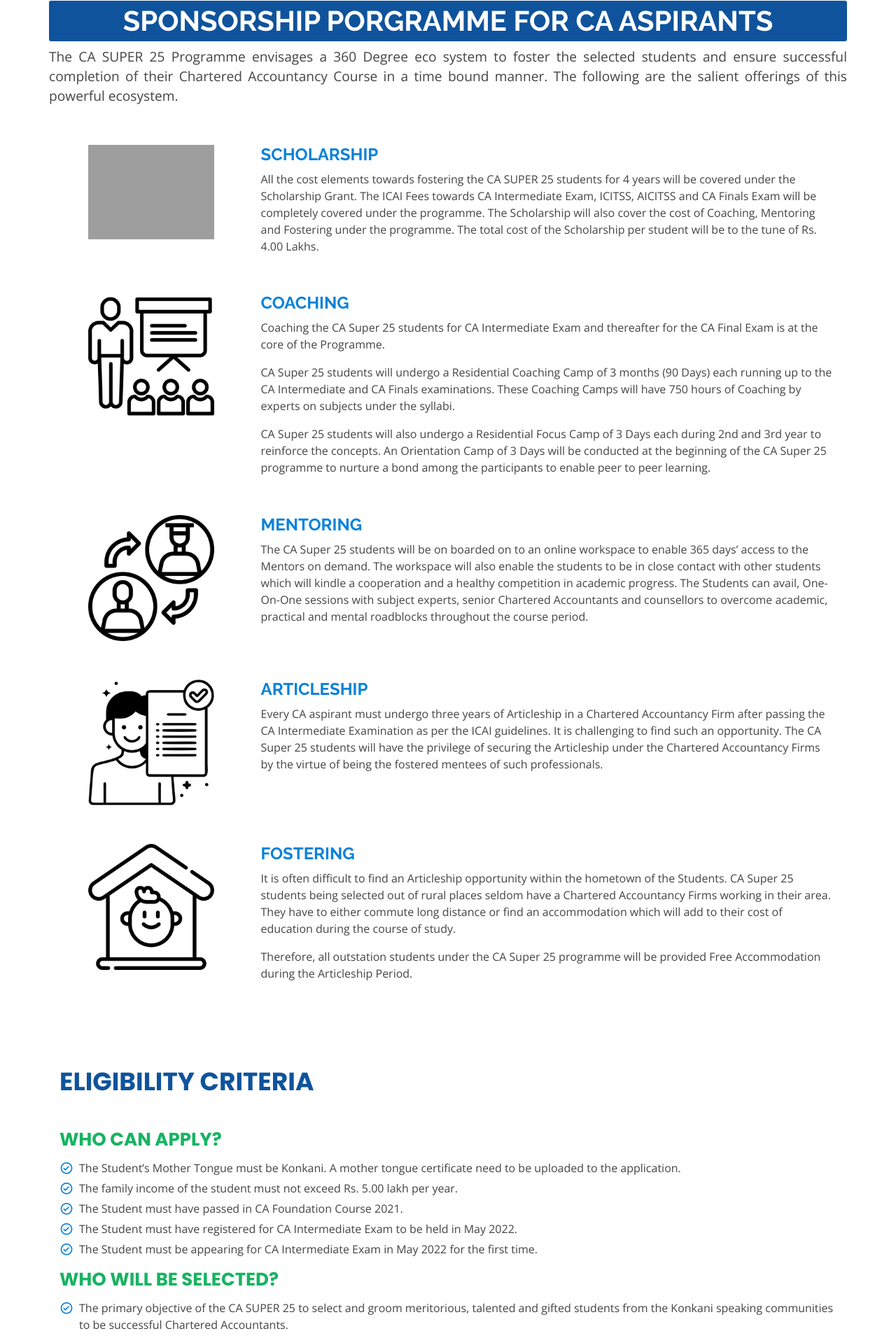
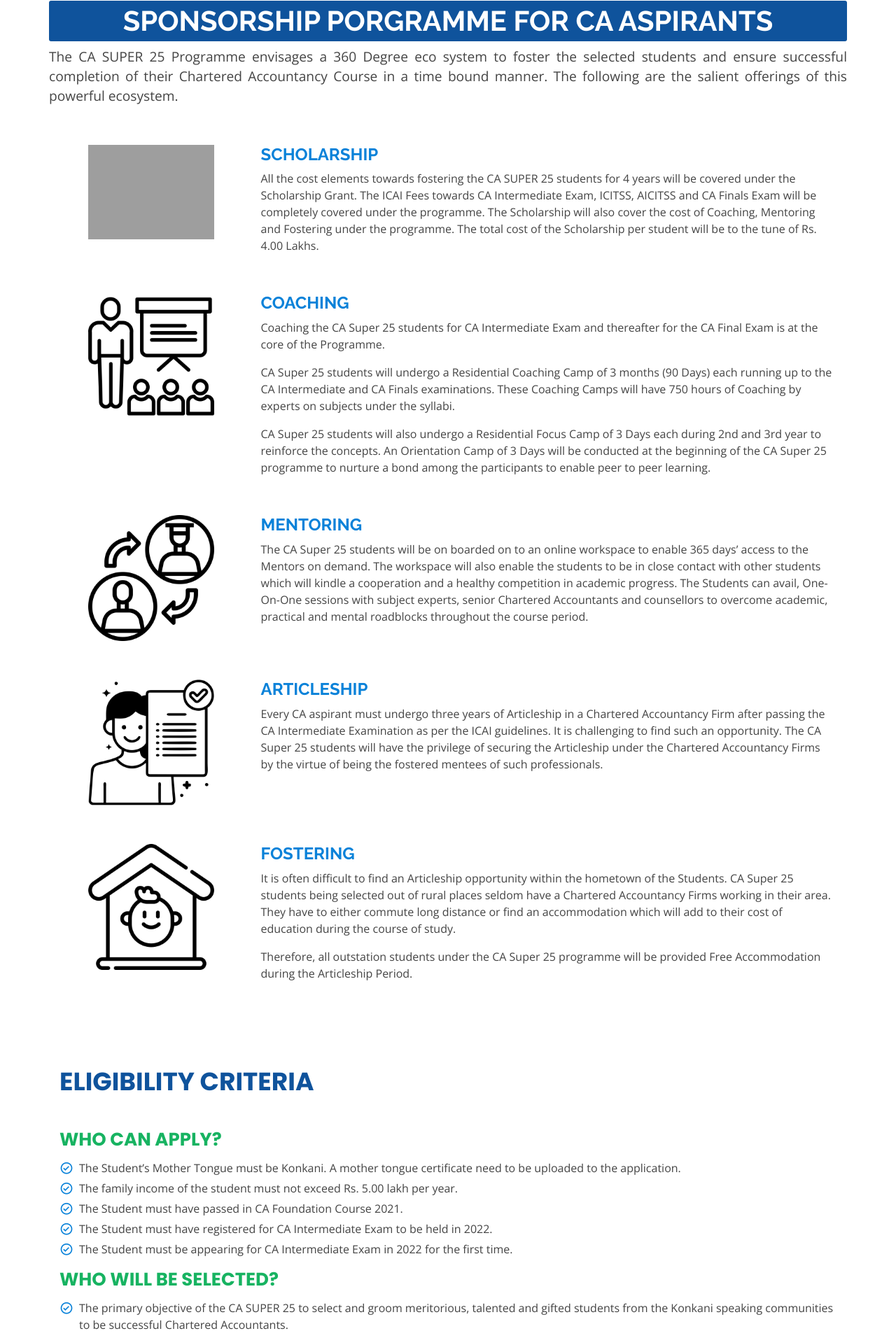
Before and after one commit to World-Konkani-Centre/casuper25-portal, a Django app: page / in a window 1280 px wide. Shown: the part 1413-3325 px from the top of the page at 70% size. Run offline with Django 3.2, Linux system fonts and the light colour scheme; some libraries are stand-ins or nearby versions; grey boxes are pictures that could not be loaded.

Commit message:
Update home.html

```diff
--- a/templates/webpages/home.html
+++ b/templates/webpages/home.html
@@ -132,8 +132,8 @@
               <li><i class='bx bx-check-circle'></i>The Student’s Mother Tongue must be Konkani. A mother tongue certificate need to be uploaded to the application.</li>
               <li><i class='bx bx-check-circle'></i>The family income of the student must not exceed Rs. 5.00 lakh per year.</li>
               <li><i class='bx bx-check-circle'></i>The Student must have passed in CA Foundation Course 2021.</li>
-              <li><i class='bx bx-check-circle'></i>The Student must have registered for CA Intermediate Exam to be held in May 2022.</li>
-              <li><i class='bx bx-check-circle'></i>The Student must be appearing for CA Intermediate Exam in May 2022 for the first time.</li>
+              <li><i class='bx bx-check-circle'></i>The Student must have registered for CA Intermediate Exam to be held in 2022.</li>
+              <li><i class='bx bx-check-circle'></i>The Student must be appearing for CA Intermediate Exam in 2022 for the first time.</li>
             </ul>
       </div>
 
@@ -160,7 +160,7 @@
 
       <div class="content">
             <h3>Last Date to Submit Application</h3>
-            <h3><i class='bx bx-calendar-check mr-3' ></i>15th July 2021</h3>
+            <h3><i class='bx bx-calendar-check mr-3' ></i>10th October 2021</h3>
             <p>You need to have a GMAIL Account to fill the application form. If you do not have an Gmail ID, create a GMAIL ID and login before clicking the following Link. All the further communications will be sent to the given GMAIL ID only.</p>
             <div>
             <div class="text-center text-lg-start">
```
